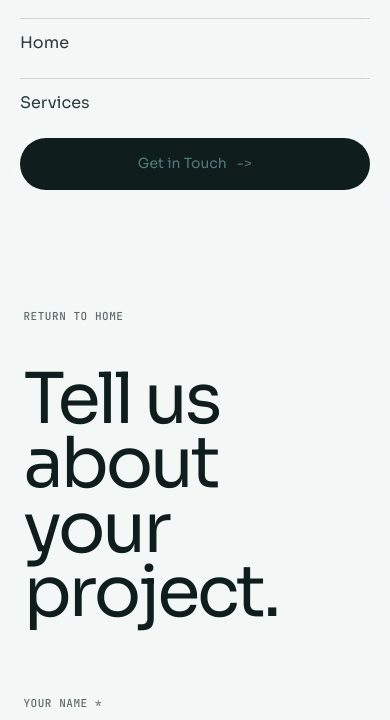
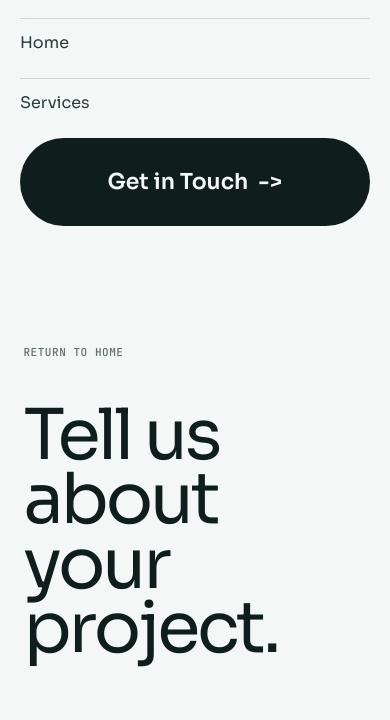
Before and after one commit to renzofauni/makesense, a website: page contact.html in a window 390 px wide. Both pictures are taken after a click on the label "Menu". Shown: the part 84-804 px from the top of the page. Drawn offline with Linux system fonts and the light colour scheme; a web font is replaced by a local one.

Commit message:
Align mobile nav CTA styling

```diff
--- a/styles.css
+++ b/styles.css
@@ -169,8 +169,8 @@ dd {
 }
 
 .nav > a:not(.pill):hover,
-.nav > a.is-active,
-.nav > a[aria-current="page"] {
+.nav > a:not(.pill).is-active,
+.nav > a:not(.pill)[aria-current="page"] {
   color: var(--sage);
 }
 
@@ -200,6 +200,11 @@ dd {
 .pill-dark {
   color: var(--paper);
   background: var(--ink);
+}
+
+.pill-dark.is-active,
+.pill-dark[aria-current="page"] {
+  color: var(--paper);
 }
 
 .pill-dark:hover {
@@ -681,7 +686,11 @@ h3 {
 
   .nav .pill {
     width: 100%;
-    min-height: 52px;
+    min-height: 112px;
+    padding: 16px 24px;
+    color: var(--paper);
+    font-size: 28px;
+    font-weight: 600;
   }
 
   .brand {
@@ -734,7 +743,9 @@ h3 {
   }
 
   .nav .pill {
+    min-height: 88px;
     padding-inline: 18px;
+    font-size: 22px;
   }
 
   .kicker {
```
